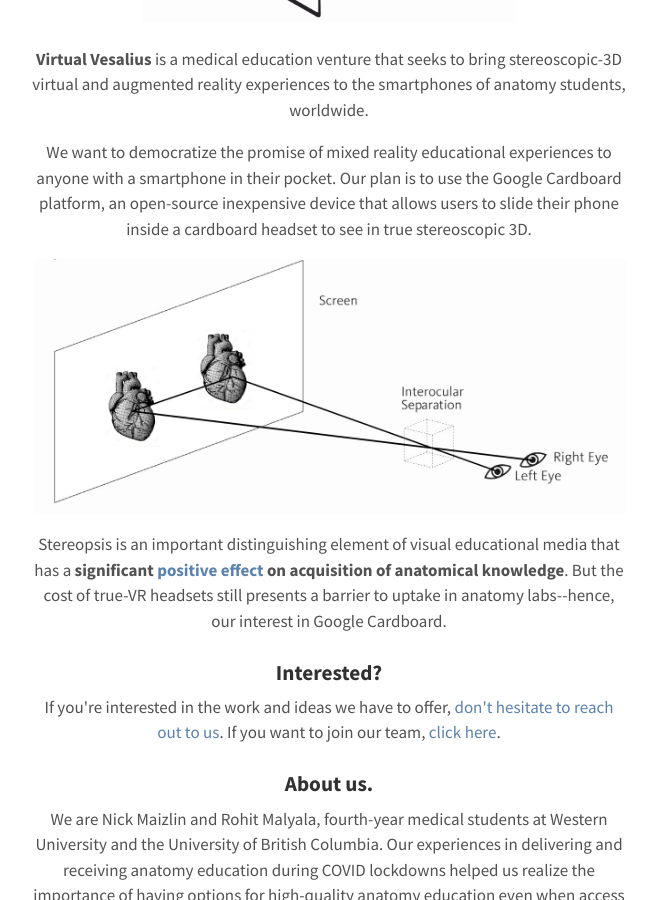
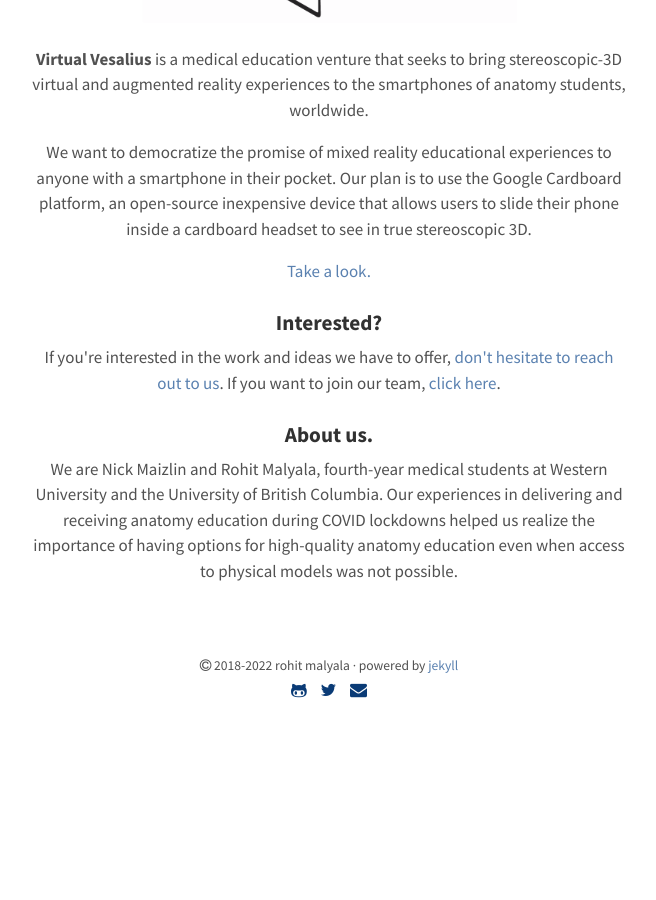
Before and after one commit to nicoelayda/celeste, a Jekyll site: the page built from index.html, in a window 1280 px wide and 900 px high, scrolled down 492 px. Shown: the whole window, without its empty margins (311-967 px from the left). Built offline with Jekyll 4.4.1, drawn with Linux system fonts in a browser that asks for light colours; after the commit the page ends 1229 px from its top, so only the background shows below that.

Commit message:
first attempt at stereoscopy demo

```diff
--- a/index.html
+++ b/index.html
@@ -25,9 +25,9 @@
       We want to democratize the promise of mixed reality educational experiences to anyone with a smartphone in their pocket. Our plan is to use the Google Cardboard platform, an open-source inexpensive device that allows users to slide their phone inside a cardboard headset to see in true stereoscopic 3D.
     </p>
 
-    <img src="{{site.baseurl}}/assets/img/stereo-heart.png">
+    <a href="{{ site.baseurl }}/demo/stereo-demo-thorax.html">Take a look.</a>
 
-    Stereopsis is an important distinguishing element of visual educational media that has a <b>significant <a href="https://onlinelibrary.wiley.com/doi/full/10.1111/medu.14352">positive effect</a> on acquisition of anatomical knowledge</b>. But the cost of true-VR headsets still presents a barrier to uptake in anatomy labs--hence, our interest in Google Cardboard.
+
 
     <h3 class="Contact us">Interested?</h3>
 
```
Also changed, not shown: about.md (+2 -0 lines), demo/stereo-demo-thorax.html (added, +25 -0 lines), demo/assets/stereo-demo-thorax-left.jpg (added), demo/assets/stereo-demo-thorax-right.jpg (added), demo/assets/stereo-demo-thorax.jpeg (added).
